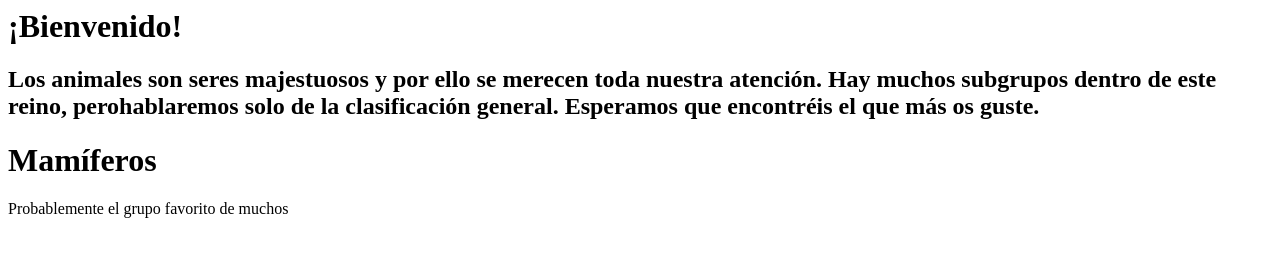
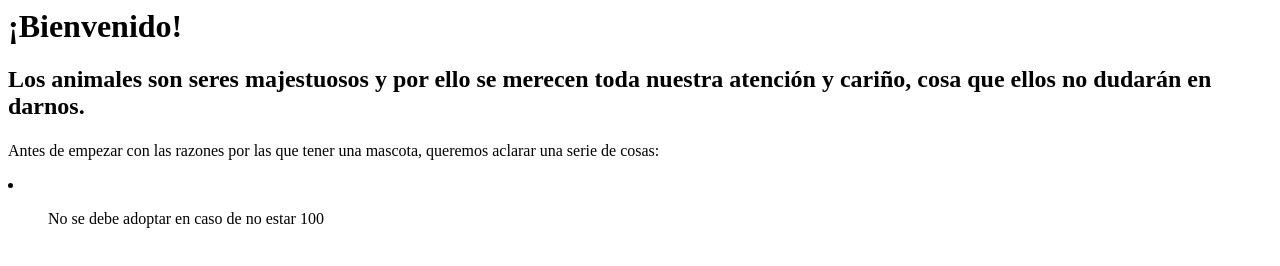
Before and after one commit to AndreaLuciaFS/AndreaLucia, a plain HTML site: page index.html in a window 1280 px wide. Drawn offline with Linux system fonts and the light colour scheme.

Commit message:
Update index.html

```diff
--- a/index.html
+++ b/index.html
@@ -1,13 +1,16 @@
 <html>
 <head>
-        <title>Clasificación Animales</title>
+        <title>¿Por qué tener un animal de compañía?</title>
         <meta charset="utf-8">
     </head>
     <body>
             <h1>¡Bienvenido!</h1>
-            <h2>Los animales son seres majestuosos y por ello se merecen toda nuestra atención. Hay muchos subgrupos dentro de este reino, perohablaremos solo de la clasificación general. Esperamos que encontréis el que más os guste.</h2>
-    <h1> Mamíferos </h1>
-            <p> Probablemente el grupo favorito de muchos </p>
+            <h2>Los animales son seres majestuosos y por ello se merecen toda nuestra atención y cariño, cosa que ellos no dudarán en darnos.</h2>
+    <h1> </h1>
+            <p> Antes de empezar con las razones por las que tener una mascota, queremos aclarar una serie de cosas:</p>
+            <li>
+                    <ul>No se debe adoptar en caso de no estar 100</ul>
+            </li>
 
 
                     </body>
```
